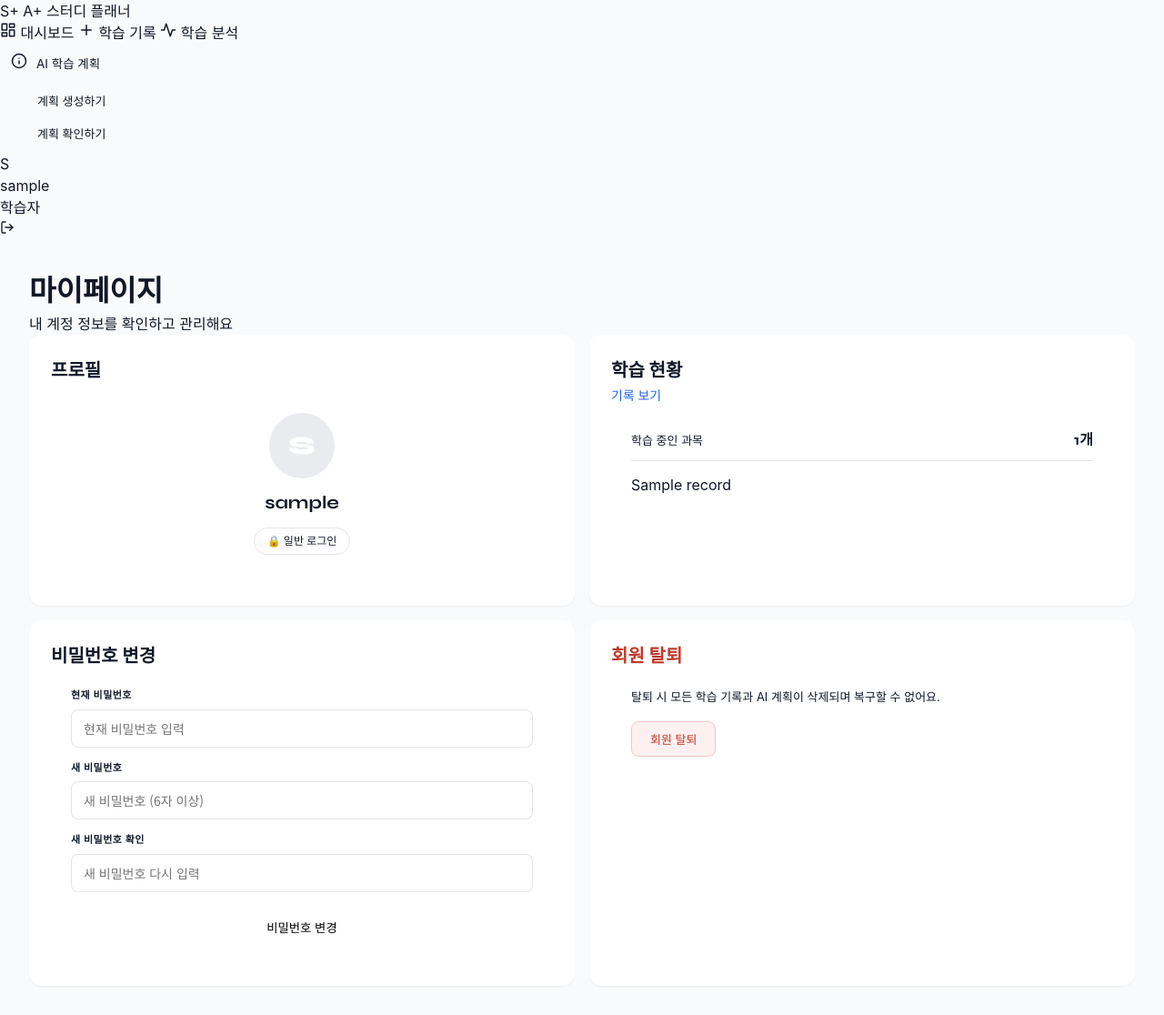
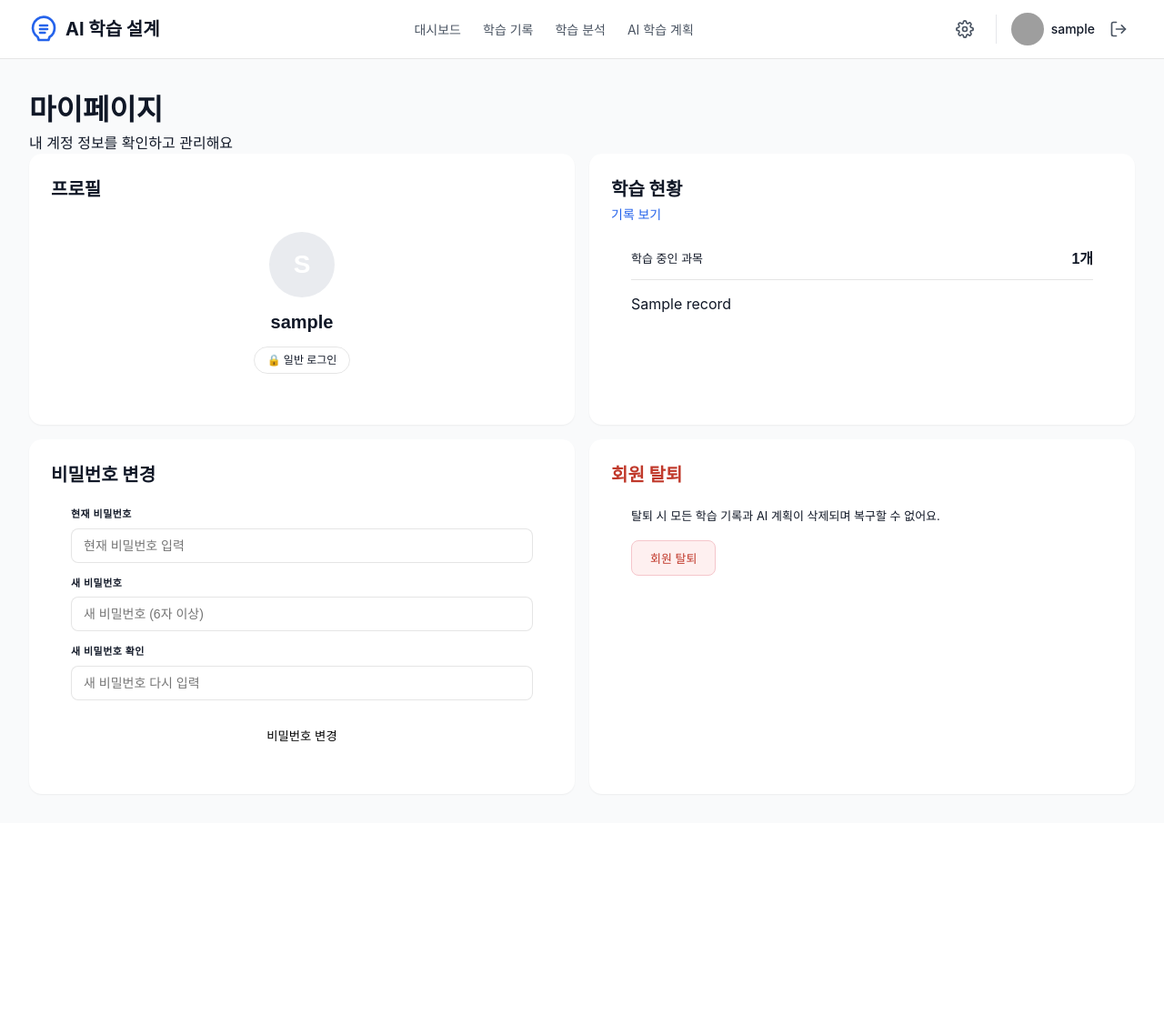
Before and after one commit to psu9963/2026-1-Ajoumasterclass, a Flask app: page /mypage in a window 1280 px wide. Shown: the whole page at 91% size. After the commit the page ends 874 px from the top, so only its background shows below. Run offline with Flask 3, Linux system fonts and the light colour scheme; a user stored in the database is signed in; tables that the repository leaves empty hold one stand-in row (values such as "Sample post"); grey boxes are pictures that could not be loaded.

Commit message:
대시보드, 글꼴 수정

```diff
--- a/templates/base.html
+++ b/templates/base.html
@@ -1,104 +1,68 @@
 <!DOCTYPE html>
 <html lang="ko">
 <head>
-  <meta charset="UTF-8">
-  <meta name="viewport" content="width=device-width, initial-scale=1.0">
-  <title>{% block title %}A+ 스터디 플래너{% endblock %}</title>
-  <link rel="preconnect" href="https://fonts.googleapis.com">
-  <link rel="preconnect" href="https://fonts.gstatic.com" crossorigin>
-  <link href="https://fonts.googleapis.com/css2?family=Syne:wght@400;600;700;800&family=Noto+Sans+KR:wght@300;400;500;700&display=swap" rel="stylesheet">
-  <link rel="stylesheet" href="{{ url_for('static', filename='css/dashboard.css') }}">
-  <link rel="stylesheet" href="{{ url_for('static', filename='css/ai_plan.css') }}">
+  <meta charset="UTF-8"/>
+  <meta name="viewport" content="width=device-width, initial-scale=1.0"/>
+  <title>{% block title %}AI 학습 설계{% endblock %}</title>
+  <link rel="preconnect" href="https://fonts.googleapis.com"/>
+  <link href="https://fonts.googleapis.com/css2?family=Noto+Sans+KR:wght@400;500;600;700&family=Syne:wght@700;800&display=swap" rel="stylesheet"/>
+  <link rel="stylesheet" href="{{ url_for('static', filename='css/dashboard.css') }}"/>
   {% block extra_css %}{% endblock %}
 </head>
 <body>
 
-  <!-- ══════════════════════════════════
-       공통 사이드바
-  ══════════════════════════════════════ -->
-  <aside class="sidebar">
-    <div class="sidebar-logo">
-      <span class="logo-mark">S+</span>
-      <span class="logo-text">A+ 스터디 플래너</span>
+<header class="mobile-header">
+  <div class="mobile-header-logo">
+    <svg viewBox="0 0 24 24" fill="none" stroke="currentColor" stroke-width="2" stroke-linecap="round" stroke-linejoin="round">
+      <path d="M12 2a9 9 0 0 1 9 9c0 3.18-1.65 5.97-4.13 7.56L16 21H8l-.87-2.44A9 9 0 0 1 12 2z"/>
+      <path d="M9 12h6M9 9h6M9 15h4"/>
+    </svg>
+    <span>A+ 스터디 플래너</span>
+  </div>
+  <div class="mobile-header-user">
+    <img src="https://ui-avatars.com/api/?name={{ current_user.username }}&background=2563eb&color=fff" alt="user" class="mobile-avatar"/>
+    <a href="{{ url_for('login.logout') }}" class="mobile-logout header-icon-btn">
+      <svg viewBox="0 0 24 24" fill="none" stroke="currentColor" stroke-width="2" stroke-linecap="round" stroke-linejoin="round">
+        <path d="M9 21H5a2 2 0 0 1-2-2V5a2 2 0 0 1 2-2h4"/>
+        <polyline points="16 17 21 12 16 7"/>
+        <line x1="21" y1="12" x2="9" y2="12"/>
+      </svg>
+    </a>
+  </div>
+</header>
+
+<header class="header">
+  <div class="header-inner">
+    <div class="header-logo">
+      <svg viewBox="0 0 24 24" fill="none" stroke="currentColor" stroke-width="2" stroke-linecap="round" stroke-linejoin="round">
+        <path d="M12 2a9 9 0 0 1 9 9c0 3.18-1.65 5.97-4.13 7.56L16 21H8l-.87-2.44A9 9 0 0 1 12 2z"/>
+        <path d="M9 12h6M9 9h6M9 15h4"/>
+      </svg>
+      <span class="header-logo-text">AI 학습 설계</span>
     </div>
 
-    <nav class="sidebar-nav">
-      <a href="{{ url_for('dashboard.dashboard') }}"
-         class="nav-item {% if active_menu == 'dashboard' %}active{% endif %}">
-        <span class="nav-icon">
-          <svg width="18" height="18" viewBox="0 0 24 24" fill="none" stroke="currentColor" stroke-width="2" stroke-linecap="round" stroke-linejoin="round">
-            <rect x="3" y="3" width="7" height="9"/><rect x="14" y="3" width="7" height="5"/>
-            <rect x="14" y="12" width="7" height="9"/><rect x="3" y="16" width="7" height="5"/>
-          </svg>
-        </span>
-        <span class="nav-label">대시보드</span>
-      </a>
-
-      <a href="{{ url_for('study_history.history') }}"
-         class="nav-item {% if active_menu == 'study_history' %}active{% endif %}">
-        <span class="nav-icon">
-          <svg width="18" height="18" viewBox="0 0 24 24" fill="none" stroke="currentColor" stroke-width="2" stroke-linecap="round" stroke-linejoin="round">
-            <path d="M12 5v14M5 12h14"/>
-          </svg>
-        </span>
-        <span class="nav-label">학습 기록</span>
-      </a>
-
-      <a href="{{ url_for('analysis.analysis') }}"
-         class="nav-item {% if active_menu == 'analysis' %}active{% endif %}">
-        <span class="nav-icon">
-          <svg width="18" height="18" viewBox="0 0 24 24" fill="none" stroke="currentColor" stroke-width="2" stroke-linecap="round" stroke-linejoin="round">
-            <polyline points="22 12 18 12 15 21 9 3 6 12 2 12"/>
-          </svg>
-        </span>
-        <span class="nav-label">학습 분석</span>
-      </a>
-
-      <!-- AI 학습 계획 서브메뉴 -->
-      <div class="nav-group">
-        <div class="nav-item nav-item--parent {% if active_menu == 'ai_plan' %}active{% endif %}">
-          <span class="nav-icon">
-            <svg width="18" height="18" viewBox="0 0 24 24" fill="none" stroke="currentColor" stroke-width="2" stroke-linecap="round" stroke-linejoin="round">
-              <circle cx="12" cy="12" r="10"/><path d="M12 16v-4M12 8h.01"/>
-            </svg>
-          </span>
-          <span class="nav-label">AI 학습 계획</span>
-        </div>
-        <div class="nav-submenu">
-          <a href="{{ url_for('ai_plan.ai_plan') }}"
-             class="nav-sub-item {% if active_sub == 'ai_plan_create' %}active{% endif %}">
-            <span class="sub-dot"></span>계획 생성하기
-          </a>
-          <a href="{{ url_for('ai_plan.plan_history') }}"
-             class="nav-sub-item {% if active_sub == 'ai_plan_history' %}active{% endif %}">
-            <span class="sub-dot"></span>계획 확인하기
-          </a>
-        </div>
-      </div>
+    <nav class="header-nav">
+      <a href="{{ url_for('dashboard.dashboard') }}" class="{% if active_menu == 'dashboard' %}active{% endif %}">대시보드</a>
+      <a href="{{ url_for('study_history.history') }}" class="{% if active_menu == 'study_history' %}active{% endif %}">학습 기록</a>
+      <a href="{{ url_for('analysis.analysis') }}" class="{% if active_menu == 'analysis' %}active{% endif %}">학습 분석</a>
+      <a href="{{ url_for('ai_plan.ai_plan') }}" class="{% if active_menu == 'ai_plan' %}active{% endif %}">AI 학습 계획</a>
     </nav>
 
-    <!-- 사이드바 하단 유저 팝업 -->
-    <div class="sidebar-footer" style="position:relative;">
-      <div class="user-chip" id="user-chip-btn"
-           onclick="toggleUserMenu()"
-           style="cursor:pointer; flex:1;">
-        <div class="user-avatar">{{ current_user.username[0] | upper }}</div>
-        <div class="user-info">
-          <span class="user-name" style="display:flex; align-items:center; gap:5px;">
-            {{ current_user.username }}
-            {% if current_user.provider == 'kakao' %}
-              <img src="https://upload.wikimedia.org/wikipedia/commons/e/e3/KakaoTalk_logo.svg"
-                   alt="카카오" style="width:14px; height:14px;">
-            {% elif current_user.provider == 'google' %}
-              <img src="https://upload.wikimedia.org/wikipedia/commons/c/c1/Google_%22G%22_logo.svg"
-                   alt="구글" style="width:14px; height:14px;">
-            {% endif %}
-          </span>
-          <span class="user-role">학습자</span>
+    <div class="header-user">
+      <button class="header-icon-btn">
+        <svg viewBox="0 0 24 24" fill="none" stroke="currentColor" stroke-width="2" stroke-linecap="round" stroke-linejoin="round">
+          <circle cx="12" cy="12" r="3"/>
+          <path d="M19.4 15a1.65 1.65 0 0 0 .33 1.82l.06.06a2 2 0 0 1-2.83 2.83l-.06-.06a1.65 1.65 0 0 0-1.82-.33 1.65 1.65 0 0 0-1 1.51V21a2 2 0 0 1-4 0v-.09A1.65 1.65 0 0 0 9 19.4a1.65 1.65 0 0 0-1.82.33l-.06.06a2 2 0 0 1-2.83-2.83l.06-.06A1.65 1.65 0 0 0 4.68 15a1.65 1.65 0 0 0-1.51-1H3a2 2 0 0 1 0-4h.09A1.65 1.65 0 0 0 4.6 9a1.65 1.65 0 0 0-.33-1.82l-.06-.06a2 2 0 0 1 2.83-2.83l.06.06A1.65 1.65 0 0 0 9 4.68a1.65 1.65 0 0 0 1-1.51V3a2 2 0 0 1 4 0v.09a1.65 1.65 0 0 0 1 1.51 1.65 1.65 0 0 0 1.82-.33l.06-.06a2 2 0 0 1 2.83 2.83l-.06.06A1.65 1.65 0 0 0 19.4 9a1.65 1.65 0 0 0 1.51 1H21a2 2 0 0 1 0 4h-.09a1.65 1.65 0 0 0-1.51 1z"/>
+        </svg>
+      </button>
+      <div class="header-user-divider"></div>
+      <img src="https://ui-avatars.com/api/?name={{ current_user.username }}&background=2563eb&color=fff" alt="avatar" class="header-avatar"/>
+      <div class="header-user-info">
+        <span class="header-user-name">{{ current_user.username }}</span>
+        <span class="header-user-email">{{ current_user.email if current_user.email else '' }}</span>
       </div>
-      </div>
-      <a href="{{ url_for('login.logout') }}" class="logout-btn" title="로그아웃">
-        <svg width="16" height="16" viewBox="0 0 24 24" fill="none" stroke="currentColor" stroke-width="2" stroke-linecap="round" stroke-linejoin="round">
+      <a href="{{ url_for('login.logout') }}" class="header-icon-btn" title="로그아웃">
+        <svg viewBox="0 0 24 24" fill="none" stroke="currentColor" stroke-width="2" stroke-linecap="round" stroke-linejoin="round">
           <path d="M9 21H5a2 2 0 0 1-2-2V5a2 2 0 0 1 2-2h4"/>
           <polyline points="16 17 21 12 16 7"/>
           <line x1="21" y1="12" x2="9" y2="12"/>
@@ -125,14 +89,10 @@
         </a>
       </div>
     </div>
-  </aside>
+  </div>
+</header>
 
-  <!-- ══════════════════════════════════
-       메인 콘텐츠 영역
-  ══════════════════════════════════════ -->
 <main class="main">
-
-    <!-- 플래시 메시지 -->
   {% with messages = get_flashed_messages(with_categories=true) %}
     {% if messages %}
       {% for category, message in messages %}
@@ -142,7 +102,6 @@
   {% endwith %}
 
   {% block content %}{% endblock %}
-
 </main>
 
   <!-- ══════════════════════════════════
@@ -185,6 +144,5 @@
   </script>
 
 {% block extra_js %}{% endblock %}
-
 </body>
 </html>
--- a/templates/mypage.html
+++ b/templates/mypage.html
@@ -6,20 +6,20 @@
 <style>
   .mp-grid { display:grid; grid-template-columns:1fr 1fr; gap:16px; }
   .mp-profile-body { padding:32px 22px; display:flex; flex-direction:column; align-items:center; gap:12px; }
-  .mp-avatar { width:72px; height:72px; border-radius:50%; background:var(--accent); color:#fff; font-family:'Syne',sans-serif; font-weight:800; font-size:28px; display:flex; align-items:center; justify-content:center; }
-  .mp-username { font-family:'Syne',sans-serif; font-size:20px; font-weight:700; color:var(--text-1); }
+  .mp-avatar { width:72px; height:72px; border-radius:50%; background:var(--accent); color:#fff; font-family:'pretendard',sans-serif; font-weight:800; font-size:28px; display:flex; align-items:center; justify-content:center; }
+  .mp-username { font-family:'pretendard',sans-serif; font-size:20px; font-weight:700; color:var(--text-1); }
   .mp-provider-badge { padding:5px 14px; border-radius:20px; font-size:12px; font-weight:500; background:var(--surface-2); color:var(--text-2); border:1px solid var(--border); }
   .mp-stats-body { padding:16px 22px 20px; }
   .mp-stat-row { display:flex; justify-content:space-between; align-items:center; padding:10px 0; border-bottom:1px solid var(--border); margin-bottom:14px; }
   .mp-stat-label { font-size:13px; color:var(--text-2); }
-  .mp-stat-value { font-family:'Syne',sans-serif; font-size:16px; font-weight:700; color:var(--text-1); }
+  .mp-stat-value { font-family:'pretendard',sans-serif; font-size:16px; font-weight:700; color:var(--text-1); }
   .mp-subjects { display:flex; flex-wrap:wrap; gap:8px; }
   .mp-pw-body { padding:20px 22px; }
-  .mp-input { width:100%; padding:10px 13px; border:1.5px solid var(--border); border-radius:var(--radius-md); font-size:14px; outline:none; font-family:'Noto Sans KR',sans-serif; box-sizing:border-box; transition:border-color .15s; }
+  .mp-input { width:100%; padding:10px 13px; border:1.5px solid var(--border); border-radius:var(--radius-md); font-size:14px; outline:none; font-family:'pretendard',sans-serif; box-sizing:border-box; transition:border-color .15s; }
   .mp-input:focus { border-color:var(--accent); box-shadow:0 0 0 3px rgba(45,45,45,0.08); }
   .mp-delete-body { padding:20px 22px; }
   .mp-delete-desc { font-size:13px; color:var(--text-2); line-height:1.6; margin-bottom:16px; }
-  .mp-delete-btn { padding:9px 20px; background:#fef0f0; color:#c0392b; border:1px solid #f5c6cb; border-radius:var(--radius-md); font-size:13px; font-weight:500; cursor:pointer; transition:background .15s; font-family:'Noto Sans KR',sans-serif; }
+  .mp-delete-btn { padding:9px 20px; background:#fef0f0; color:#c0392b; border:1px solid #f5c6cb; border-radius:var(--radius-md); font-size:13px; font-weight:500; cursor:pointer; transition:background .15s; font-family:'pretendard',sans-serif; }
   .mp-delete-btn:hover { background:#fde0e0; }
   @media(max-width:700px){ .mp-grid{grid-template-columns:1fr} }
 </style>
@@ -128,7 +128,7 @@
 <!-- 회원 탈퇴 확인 모달 -->
 <div id="deleteModal" style="display:none; position:fixed; top:0; left:0; width:100%; height:100%; background:rgba(0,0,0,0.5); z-index:1000; justify-content:center; align-items:center;">
   <div style="background:var(--surface); padding:36px; border-radius:var(--radius-lg); width:380px; box-shadow:0 10px 30px rgba(0,0,0,0.15);">
-    <h3 style="font-family:'Syne',sans-serif; font-size:18px; font-weight:800; margin-bottom:12px;">정말 탈퇴하시겠어요?</h3>
+    <h3 style="font-family:'pretendard',sans-serif; font-size:18px; font-weight:800; margin-bottom:12px;">정말 탈퇴하시겠어요?</h3>
     <p style="font-size:13px; color:var(--text-2); line-height:1.7; margin-bottom:24px;">모든 학습 기록, AI 계획이 영구 삭제돼요.<br>이 작업은 되돌릴 수 없어요.</p>
     <div style="display:flex; gap:10px;">
       <button onclick="document.getElementById('deleteModal').style.display='none'"
--- a/templates/study_history.html
+++ b/templates/study_history.html
@@ -19,7 +19,7 @@
         <svg width="36" height="36" viewBox="0 0 24 24" fill="none" stroke="var(--accent)" stroke-width="1.5" stroke-linecap="round" stroke-linejoin="round" style="margin-bottom:14px;">
           <path d="M22 19a2 2 0 0 1-2 2H4a2 2 0 0 1-2-2V5a2 2 0 0 1 2-2h5l2 3h9a2 2 0 0 1 2 2z"/>
         </svg>
-        <h2 style="margin:0; font-size:1.1rem; font-family:'Syne',sans-serif; font-weight:700;">{{ s }}</h2>
+        <h2 style="margin:0; font-size:1.1rem; font-family:'pretendard',sans-serif; font-weight:700;">{{ s }}</h2>
       </div>
     </a>
     {% endfor %}
@@ -38,14 +38,14 @@
 <div id="recordModal" style="display:none; position:fixed; top:0; left:0; width:100%; height:100%; background:rgba(0,0,0,0.5); z-index:1000; justify-content:center; align-items:center;">
   <div style="background:var(--surface); padding:36px; border-radius:var(--radius-lg); width:400px; box-shadow:0 10px 30px rgba(0,0,0,0.15);">
     <div style="display:flex; justify-content:space-between; align-items:center; margin-bottom:24px;">
-      <h2 style="margin:0; font-family:'Syne',sans-serif; font-weight:800;">새 과목 만들기</h2>
+      <h2 style="margin:0; font-family:'pretendard',sans-serif; font-weight:800;">새 과목 만들기</h2>
       <button onclick="closeModal()" style="background:none; border:none; font-size:22px; cursor:pointer; color:var(--text-3);">&times;</button>
     </div>
     <form method="POST" style="display:flex; flex-direction:column; gap:18px;">
       <div>
         <label style="display:block; font-size:12px; font-weight:600; color:var(--text-3); text-transform:uppercase; letter-spacing:.5px; margin-bottom:8px;">과목명</label>
         <input type="text" name="subject" placeholder="예: 데이터베이스" required
-               style="width:100%; padding:11px 13px; border:1.5px solid var(--border); border-radius:var(--radius-md); font-size:14px; outline:none; font-family:'Noto Sans KR',sans-serif; box-sizing:border-box;">
+               style="width:100%; padding:11px 13px; border:1.5px solid var(--border); border-radius:var(--radius-md); font-size:14px; outline:none; font-family:'pretendard',sans-serif; box-sizing:border-box;">
       </div>
       <button type="submit" class="btn-primary" style="width:100%; justify-content:center; padding:12px;">과목 생성하기</button>
     </form>
```
Also changed, not shown: templates/analysis.html (+4 -4 lines), templates/dashboard.html (+70 -83 lines), templates/subject_detail.html (+5 -5 lines). Lines whose indentation alone changed are shown as unchanged.
